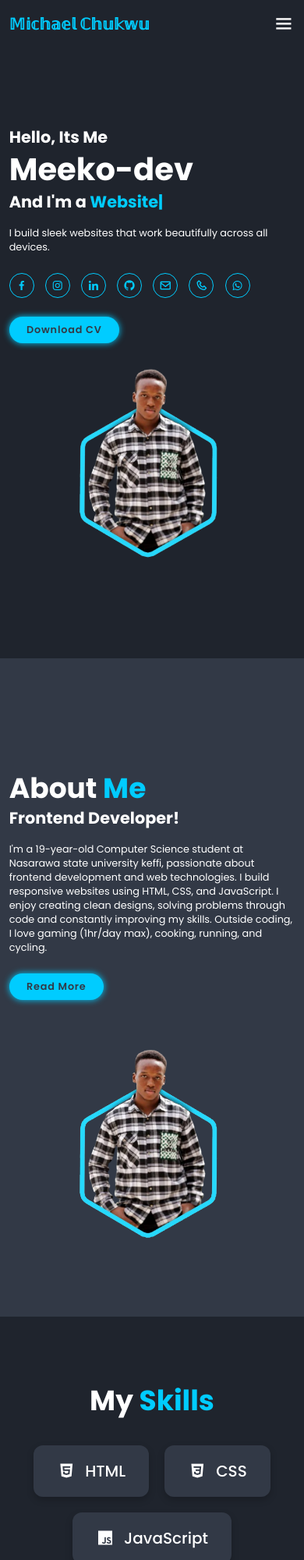
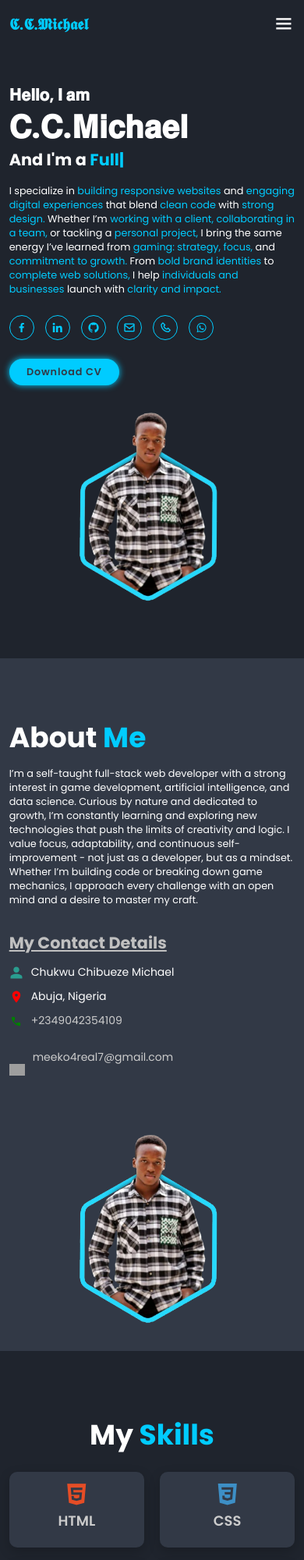
Before and after one commit to meeko4real7/meeko-portfolio, a plain HTML site: page index.html in a window 390 px wide. Shown: the top 2000 px of the page at 78% size. Drawn offline with nearby package versions, Linux system fonts and the light colour scheme; grey boxes are pictures that could not be loaded; some icons are missing.

Commit message:
updated layouts

```diff
--- a/index.html
+++ b/index.html
@@ -5,19 +5,23 @@
     <meta charset="UTF-8">
     <meta http-equiv="X-UA-Compatible" content="IE=edge">
     <meta name="viewport" content="width=, initial-scale=1.0">
-    <title>PORTFOLIO WEBSITE | MEEKO-DEV</title>
+    <title>Mike-portfolio</title>
 
     <!--box icons-->
     <link href="https://unpkg.com/boxicons@2.1.4/css/boxicons.min.css" rel="stylesheet">
+    <!--dev icons-->
+    <link rel="stylesheet" href="https://cdn.jsdelivr.net/gh/devicons/devicon@latest/devicon.min.css">
     <!--custom css-->
     <link rel="stylesheet" href="style.css">
+    <!-- aos -->
+    <link href="https://unpkg.com/aos@2.3.4/dist/aos.css" rel="stylesheet">
 </head>
 
 <body>
 
     <!--header design-->
     <header class="header">
-        <a href="#" class="logo"><span>𝕄𝕚𝕔𝕙𝕒𝕖𝕝 ℂ𝕙𝕦𝕜𝕨𝕦</span></a>
+        <a href="#" class="logo"><span>𝕮.𝕮.𝕸𝖎𝖈𝖍𝖆𝖊𝖑</span></a>
 
         <i class='bx bx-menu' id="menu-icon"></i>
 
@@ -34,16 +38,18 @@
     <!--home section design-->
     <section class="home" id="home">
         <div class="home-content">
-            <h3>Hello, Its Me</h3>
-            <h1>Meeko-dev</h1>
+            <h3>𝐇𝐞𝐥𝐥𝐨, 𝐈 𝐚𝐦</h3>
+            <h1>𝐂.𝐂.𝐌𝐢𝐜𝐡𝐚𝐞𝐥</h1>
             <h3>And I'm a <span class="multiple-text"></span></h3>
-            <p>I build sleek websites that work beautifully across all devices.</p>
+            <p>I specialize in <span>building responsive websites</span> and <span>engaging digital experiences</span>
+              that blend <span>clean code</span> with <span>strong design.</span> Whether I’m <span>working with a client,
+              collaborating in a team,</span> or tackling a <span>personal project,</span> I bring the same energy
+              I’ve learned from <span>gaming: strategy, focus,</span> and <span>commitment to growth.</span>
+              From <span>bold brand identities</span> to <span>complete web solutions,</span> I help <span>individuals
+              and businesses</span> launch with <span>clarity and impact.</span></p>
                 <div class="social-media">
                     <a href="https://www.facebook.com/profile.php?id=100081601966005" target="_blank">
                         <i class='bx bxl-facebook'></i>
-                      </a>
-                      <a href="https://www.instagram.com/king_mikey001?igsh=NWpjaTMyYTc5" target="_blank">
-                        <i class='bx bxl-instagram'></i>
                       </a>
                       <a href="https://linkedin.com/in/meeko4real" target="_blank">
                         <i class='bx bxl-linkedin'></i>
@@ -77,31 +83,72 @@
 
         <div class="about-content">
             <h2 class="heading">About <span>Me</span></h2>
-            <h3>Frontend Developer!</h3>
             <p>
-                I'm a 19-year-old Computer Science student at Nasarawa state university keffi,
-                passionate about frontend development and web technologies. I build responsive websites
-                using HTML, CSS, and JavaScript.
+              I’m a self-taught full-stack web developer with a strong interest in game development,
+              artificial intelligence, and data science. Curious by nature and dedicated to growth,
+              I’m constantly learning and exploring new technologies that push the limits of creativity
+              and logic. I value focus, adaptability, and continuous self-improvement - not just as a developer,
+              but as a mindset. Whether I’m building code or breaking down game mechanics,
+              I approach every challenge with an open mind and a desire to master my craft.
+            </p>
 
-                I enjoy creating clean designs, solving problems through code and constantly improving my
-                skills. Outside coding, I love gaming (1hr/day max), cooking, running, and cycling.
-            </p>
-            <a href="#" class="btn">Read More</a>
+            <div class="contact-details" data-aos="fade-up">
+              <h3>My Contact Details</h3>
+              <ul>
+                <li>
+                  <!-- User Icon -->
+                  <svg class="icon" viewBox="0 0 24 24">
+                    <path fill="#2a9d8f" d="M12 12c2.7 0 5-2.3 5-5s-2.3-5-5-5-5 2.3-5 5 2.3 5 5 5zm0 2c-3.3 0-10 1.7-10 5v3h20v-3c0-3.3-6.7-5-10-5z"/>
+                  </svg>
+                  Chukwu Chibueze Michael
+                </li>
+
+                <li>
+                  <!-- Location Icon (Red) -->
+                  <svg class="icon" viewBox="0 0 24 24">
+                    <path fill="red" d="M12 2C8.1 2 5 5.1 5 9c0 5.2 7 13 7 13s7-7.8 7-13c0-3.9-3.1-7-7-7zm0 9.5c-1.4 0-2.5-1.1-2.5-2.5S10.6 6.5 12 6.5s2.5 1.1 2.5 2.5S13.4 11.5 12 11.5z"/>
+                  </svg>
+                  Abuja, Nigeria
+                </li>
+
+                <li>
+                  <!-- Phone Icon (Green) -->
+                  <svg class="icon" viewBox="0 0 24 24">
+                    <path fill="green" d="M6.6 10.8c1.1 2.4 3.1 4.4 5.5 5.5l1.8-1.8c.2-.2.6-.3.9-.2 1 .3 2.1.5 3.2.5.5 0 .9.4.9.9v3.6c0 .5-.4.9-.9.9C10.8 20 4 13.2 4 5.9c0-.5.4-.9.9-.9h3.6c.5 0 .9.4.9.9 0 1.1.2 2.2.5 3.2.1.3 0 .7-.2.9l-1.9 1.7z"/>
+                  </svg>
+                  <a href="tel:+2349042354109">+2349042354109</a>
+                </li>
+
+                <li>
+                  <!-- Original Gmail Icon -->
+                  <img src="https://www.gstatic.com/images/branding/product/1x/gmail_2020q4_48dp.png" alt="Gmail Icon" class="gmail-icon">
+                  <a href="mailto:meeko4real7@gmail.com">meeko4real7@gmail.com</a>
+                </li>
+              </ul>
+            </div>
         </div>
     </section>
 
     <!--skills section design-->
     <section    id="skills">
         <h2 class="heading">My <span>Skills</span></h2>
-        <ul class="skills-list">
-            <li><i class='bx bxl-html5'></i> HTML</li>
-            <li><i class='bx bxl-css3'></i> CSS</li>
-            <li><i class='bx bxl-javascript'></i> JavaScript</li>
-            <li><i class='bx bx-mobile-alt'></i> Responsive Design</li>
-            <li><i class='bx bxl-git'></i> Git</li>
-            <li><i class='bx bxl-github'></i> GitHub</li>
-            <li><i class='bx bx-bulb'></i> Problem Solving</li>
-          </ul>
+        <div class="skills-grid">
+          <!-- Slide in from left -->
+          <div class="skill-item" data-aos="fade-right" data-aos-delay="100"><i class="devicon-html5-plain colored"></i><span>HTML</span></div>
+          <div class="skill-item" data-aos="fade-left" data-aos-delay="100"><i class="devicon-css3-plain colored"></i><span>CSS</span></div>
+          <div class="skill-item" data-aos="fade-right" data-aos-delay="200"><i class="devicon-javascript-plain colored"></i><span>JavaScript</span></div>
+          <div class="skill-item" data-aos="fade-left" data-aos-delay="200"><i class='bx bx-devices'></i><span>Responsive Design</span></div>
+          <div class="skill-item" data-aos="fade-right" data-aos-delay="400"><span style="font-size: 24px;">🧠</span><span>Problem Solving</span></div>
+          <div class="skill-item" data-aos="fade-left" data-aos-delay="600"><i class="devicon-tailwindcss-plain colored"></i><span>Tailwind CSS</span></div>
+
+          <!-- Slide in from right -->
+          <div class="skill-item" data-aos="fade-right" data-aos-delay="300"><i class="devicon-git-plain colored"></i><span>Git</span></div>
+          <div class="skill-item" data-aos="fade-left" data-aos-delay="300"><i class="devicon-github-original colored"></i><span>GitHub</span></div>
+          <div class="skill-item" data-aos="fade-right" data-aos-delay="500"><i class="devicon-nodejs-plain colored"></i><span>Node.js</span></div>
+          <div class="skill-item" data-aos="fade-left" data-aos-delay="400"><i class="devicon-react-original colored"></i><span>React</span></div>
+          <div class="skill-item" data-aos="fade-right" data-aos-delay="500"><i class="devicon-mongodb-plain colored"></i><span>MongoDB</span></div>
+          <div class="skill-item" data-aos="fade-left" data-aos-delay="600"><i class="devicon-vitejs-plain colored"></i><span>Vite</span></div>
+        </div>
     </section>
 
     <!--service section design-->
@@ -111,20 +158,38 @@
     <div class="services-container">
       <div class="services-box">
         <i class="bx bx-code-alt"></i>
-        <h3>Web Development</h3>
-        <p>Custom websites built with modern tech and clean code.</p>
+        <h3>Full-Stack Web Development</h3>
+        <p>Responsive and functional websites using modern frontend and backend tools.</p>
       </div>
 
       <div class="services-box">
         <i class="bx bx-paint"></i>
-        <h3>Graphic Design</h3>
-        <p>Creative visuals, logos, and brand assets that stand out.</p>
+        <h3>Graphics & Visual Design</h3>
+        <p>Custom logos, branding assets, and visuals that align with your identity.</p>
       </div>
 
       <div class="services-box">
         <i class="bx bx-user"></i>
         <h3>Portfolio Creation</h3>
         <p>Personal or business portfolios tailored for impact.</p>
+      </div>
+
+      <div class="services-box">
+        <i class="bx bx-layout"></i>
+        <h3>UI/UX Design</h3>
+        <p>Designing clean, user-focused interfaces that enhance digital experiences.</p>
+      </div>
+
+      <div class="services-box">
+        <i class="bx bx-brain"></i>
+        <h3>Problem Solving & Debugging</h3>
+        <p>Breaking down complex challenges and fixing code or design issues fast.</p>
+      </div>
+
+      <div class="services-box">
+        <i class="bx bx-video-recording"></i>
+        <h3>Content Creation & Strategy</h3>
+        <p>Engaging visual and written content for web, social, or brand growth.</p>
       </div>
     </div>
   </section>
@@ -205,18 +270,18 @@
 
     <!--contact section design-->
     <section class="contact" id="contact">
-        <h2 class="heading">Contact <span>Me!</span></h2>
+        <h2 class="heading">Message <span>Me!</span></h2>
 
         <form id="contact-form">
             <div class="input-box">
-                <input type="text" name="name" placeholder="Full Name" required>
-                <input type="email" name="email" placeholder="Email Address" required>
+                <input type="text" name="name" placeholder="Your Full Name" required>
+                <input type="email" name="email" placeholder="Your Email Address" required>
             </div>
             <div class="input-box">
-                <input type="tel" name="phone" placeholder="Mobile Number" required />
+                <input type="tel" name="phone" placeholder="Your Mobile Number" required />
                 <input type="text" name="subject" placeholder="Email Subject">
             </div>
-            <textarea name="message" id="" cols="30" rows="10" placeholder="Your Message"></textarea>
+            <textarea name="message" id="" cols="30" rows="10" placeholder="Message"></textarea>
             <input type="submit" value="Send Message" class="btn">
         </form>
     </section>
@@ -230,9 +295,6 @@
         <div class="social-media">
             <a href="https://www.facebook.com/profile.php?id=100081601966005" target="_blank">
                 <i class='bx bxl-facebook'></i>
-              </a>
-              <a href="https://www.instagram.com/king_mikey001?igsh=NWpjaTMyYTc5" target="_blank">
-                <i class='bx bxl-instagram'></i>
               </a>
               <a href="https://linkedin.com/in/meeko4real" target="_blank">
                 <i class='bx bxl-linkedin'></i>
@@ -285,6 +347,14 @@
 ">
   ✅ Message Sent Successfully!
 </div>
+<script src="https://unpkg.com/aos@2.3.4/dist/aos.js"></script>
+<script>
+  AOS.init({
+    duration: 800,
+    once: false, // animate every scroll
+    offset: 100, // distance from trigger point
+  });
+</script>
 </body>
 
 </html>
--- a/script.js
+++ b/script.js
@@ -77,7 +77,7 @@ ScrollReveal().reveal(".home-content p, .about-content", { origin: "right" });
 
 /*================typed js=============*/
 const typed = new Typed(".multiple-text", {
-  strings: ["Frontend Developer", "Website designer", "UI|UX Designer", "Graphics Designer", "Video Editor"],
+  strings: ["Full-Stack Web Developer", "UI|UX Designer", "Creative Problem Solver", "lifelong gamer", "Content Creator", "Graphics Designer"],
   typeSpeed: 100,
   backSpeed: 100,
   backDelay: 1000,
--- a/style.css
+++ b/style.css
@@ -177,6 +177,58 @@ span {
     background: var(--second-bg-color);
 }
 
+.contact-details {
+    margin-top: 30px;
+    max-width: 100%;
+  }
+
+  .contact-details h3 {
+    text-decoration: underline;
+    font-size: 18px;
+    margin-bottom: 12px;
+    color:  #c0c0c0;
+  }
+
+  .contact-details ul {
+    list-style: none;
+    padding: 0;
+    margin: 0;
+  }
+
+  .contact-details li {
+    font-size: 14px;
+    margin-bottom: 10px;
+    display: flex;
+    align-items: center;
+    gap: 10px;
+    flex-wrap: wrap;
+  }
+
+  .contact-details .icon {
+    width: 18px;
+    height: 18px;
+    flex-shrink: 0;
+  }
+
+  .contact-details .gmail-icon {
+    width: 20px;
+    height: 20px;
+    object-fit: contain;
+    flex-shrink: 0;
+  }
+
+  .contact-details a {
+    color: #ccc;
+    font-size: 14px;
+    text-decoration: none;
+    word-break: break-word;
+  }
+
+  .contact-details a:hover {
+    color: #2a9d8f;
+    text-decoration: none;
+  }
+
 .about-img img {
     width: 35vw;
 }
@@ -200,39 +252,46 @@ span {
     margin: 2rem 0 3rem;
 }
 
-.skills-list {
-  display: flex;
-  flex-wrap: wrap;
-  justify-content: center;
+.skills-grid {
+    display: grid;
+    grid-template-columns: repeat(auto-fit, minmax(120px, 1fr));
     gap: 20px;
-  margin-top: 30px;
+    margin-top: 20px;
     padding: 0;
-  list-style: none;
+    text-align: center;
   }
 
-.skills-list li {
-  background-color: var(--second-bg-color);
-  padding: 18px 30px;
-  font-size: 20px;
-  font-weight: 500;
-  color: #fff;
-  border-radius: 12px;
-  display: flex;
-  align-items: center;
-  gap: 12px;
-  box-shadow: 0 4px 10px rgba(0, 0, 0, 0.2);
-  transition: transform 0.3s, background-color 0.3s;
-  cursor: default;
+  .skills-grid div {
+    background: var(--second-bg-color);
+    padding: 15px;
+    border-radius: 10px;
+    transition: transform 0.3s ease, background 0.3s ease;
+    box-shadow: 0 5px 15px rgba(0, 0, 0, 0.2);
   }
 
-.skills-list li:hover {
-  transform: scale(1.05);
-  background-color: #00bcd4;
+  .skills-grid div:hover {
+    transform: translateY(-5px);
+    background: var(--main-color);
+  }
+
+  .skills-grid div:hover span {
     color: #000;
   }
 
-.skills-list i {
-  font-size: 24px;
+  .skills-grid i,
+  .skills-grid span {
+    display: block;
+    font-size: 28px;
+    color: #fff;
+    margin-bottom: 6px;
+  }
+
+  .skills-grid span {
+    font-size: 18px;
+    font-weight: 600;
+    color: #ccc;
+    margin-top: 6px;
+    display: block;
   }
 
 .services h2{
```
Lines whose indentation alone changed are shown as unchanged.
